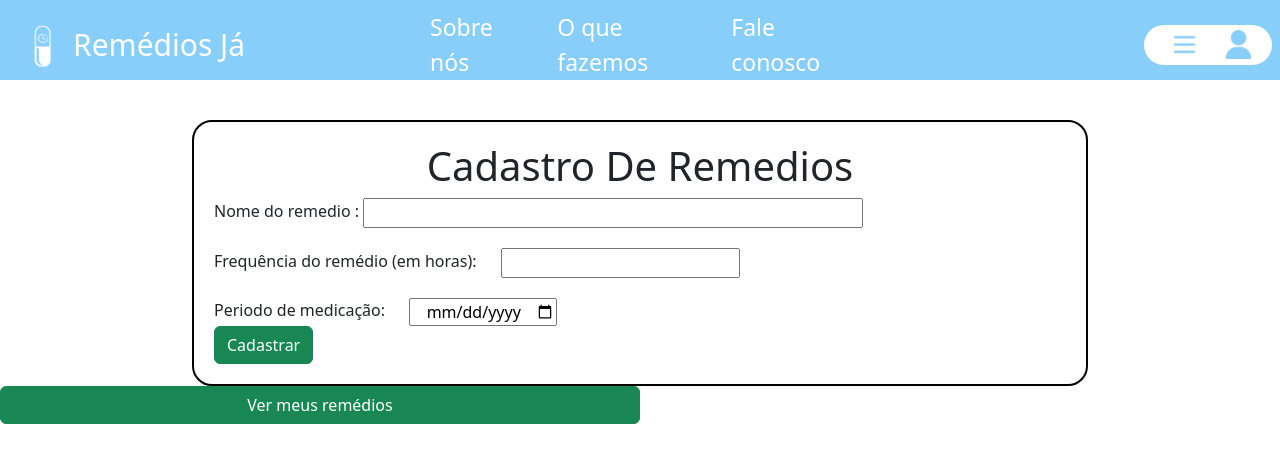
After one commit to MadrastaXl2/Trabalho-PS, a PHP site: page /InsertRemedio.php in a window 1280 px wide. The commit adds this page. Shown: the top 463 px of the page. Run offline with PHP 8.4, Linux system fonts and the light colour scheme.

Commit message:
Insert do Remedio

```diff
--- /dev/null
+++ b/ProjetoFinal/InsertRemedio.php
@@ -0,0 +1,67 @@
+<!DOCTYPE html>
+
+<html lang="pt-br">
+<head>
+    <meta charset="UTF-8">
+    <meta name="viewport" content="width=device-width, initial-scale=1.0">
+    <link href="https://cdn.jsdelivr.net/npm/bootstrap@5.3.3/dist/css/bootstrap.min.css" rel="stylesheet"
+        integrity="sha384-QWTKZyjpPEjISv5WaRU9OFeRpok6YctnYmDr5pNlyT2bRjXh0JMhjY6hW+ALEwIH" crossorigin="anonymous">
+    <script src="https://cdn.jsdelivr.net/npm/bootstrap@5.3.3/dist/js/bootstrap.bundle.min.js"
+        integrity="sha384-YvpcrYf0tY3lHB60NNkmXc5s9fDVZLESaAA55NDzOxhy9GkcIdslK1eN7N6jIeHz"
+        crossorigin="anonymous"></script>
+    <link rel="stylesheet" href="mainPage.css">
+    <link rel="stylesheet" href="InsertRemedios.css">
+    <title>Remédios Já</title>
+</head>
+
+<body>
+    <!-- Inicio Cabeçalho-->
+    <header id="cabecalho">
+        <div id="imgLogo"> <!--Div da logo-->
+            <img src="IMGS/Logo.png" width="15%" alt="logo">
+            <h10 id="RemediosJa">Remédios Já</h10>
+        </div>
+        <div id="textos_do_meio">
+            <a href="">Sobre nós</a>
+            <a href="">O que fazemos</a>
+            <a href="">Fale conosco</a>
+        </div>
+        <div id="ParteFinalCabecalho">
+            <img id="tresListras" src="IMGS/menu.png" alt="Tres listras" width="60%">
+            <div class="dropdown">
+                <img src="IMGS/Usuario.png" type="button" data-bs-toggle="dropdown" aria-expanded="false" width="60%"
+                    alt="Usuário">
+                <ul class="dropdown-menu">
+                    <li><a class="dropdown-item" href="LoginHtml.php">Login</a></li>
+                    <li><a class="dropdown-item" href="PagInsert.php">Cadastro</a></li>
+                    <li><a class="dropdown-item" href="#">Home</a></li>
+                </ul>
+            </div>
+        </div>
+    </header>
+    <div id="divGeral">
+        <h1 class="text-center">Cadastro De Remedios</h1>
+        <form method="POST" action="insertRemedio.php">
+            <div>
+                <label for="Name">Nome do remedio : </label>
+                <input type="name" id="name" name="Nome">
+            </div>
+            <div>
+                <label for="time">Frequência do remédio (em horas):   </label>
+                <input type="number" id="time" name="Horario">
+            </div>
+            <div>
+                <label for="Date">Periodo de medicação:</label>
+                <input type="Date" id="Date" name="Data">
+            </div>
+            <button type="submit" name="submit" class="btn btn-success">Cadastrar</button>
+        </form>
+    </div>
+    <div id="buttons" class="text-center">
+
+        <a href="verRemedios.php" class="btn btn-success">Ver meus remédios</a>
+    </div>
+</form>
+
+    </div>
+</body>
--- /dev/null
+++ b/ProjetoFinal/InsertRemedios.css
@@ -0,0 +1,61 @@
+#divGeral{
+    margin: 0 auto;
+    width: 70vw;
+    border: 2px solid black;
+    border-radius: 20px;
+    padding: 20px;
+    box-sizing: border-box;
+}
+.mb-3{
+    display: flex;
+    height: 40px;
+    gap: 15px;
+}
+.mb-4{
+    gap: 15px;
+    width: 70%;
+    display: flex;
+}
+
+#linha2{
+    width: 100%;
+    display: flex;
+}
+
+#exampleFormControlInput2{
+    width: 50%;
+}
+
+.form-control{
+    width: 100%;
+}
+#selectInputs{
+    gap: 15px;
+    display: flex;
+    margin-bottom: 15px;
+}
+#name{
+    width: 500px;
+    text-align: center;
+    vertical-align: middle;
+
+}
+#time{
+    margin-top: 20px;
+    margin-left: 20px;
+    margin-bottom: 20px;
+    text-align: center;
+    vertical-align: middle;
+}
+
+#Date{
+    margin-left: 20px;
+    text-align: center;
+    vertical-align: middle;
+}
+#button{
+    margin-top: 20px;
+}
+header{
+    margin-bottom: 5vh;
+}
--- a/ProjetoFinal/LoginHtml.php
+++ b/ProjetoFinal/LoginHtml.php
@@ -37,7 +37,7 @@
     </header>
     <div id="DivGeral">
         <h1 class="text-center">Login</h1>
-        <form action="login.php" method="POST">
+        <form action="Login.php" method="POST">
             <div id="name">
                 <div class="mb-3">
                     <label for="exampleInputEmail1" class="form-label">Email</label>
@@ -50,7 +50,7 @@
                 <button type="submit" class="btn btn-primary">Login</button>
             </div>
         </form>
-        <a href="remedio.php" class="btn btn-primary" id="corbtn">Cadastro Remédio</a>
+        <a href="InsertRemedio.php" class="btn btn-primary" id="corbtn">Cadastro Remédio</a>
     </div>
 </body>
 
```
Also changed, not shown: ProjetoFinal/PhpInsertRemedio.php (added, +34 -0 lines).
